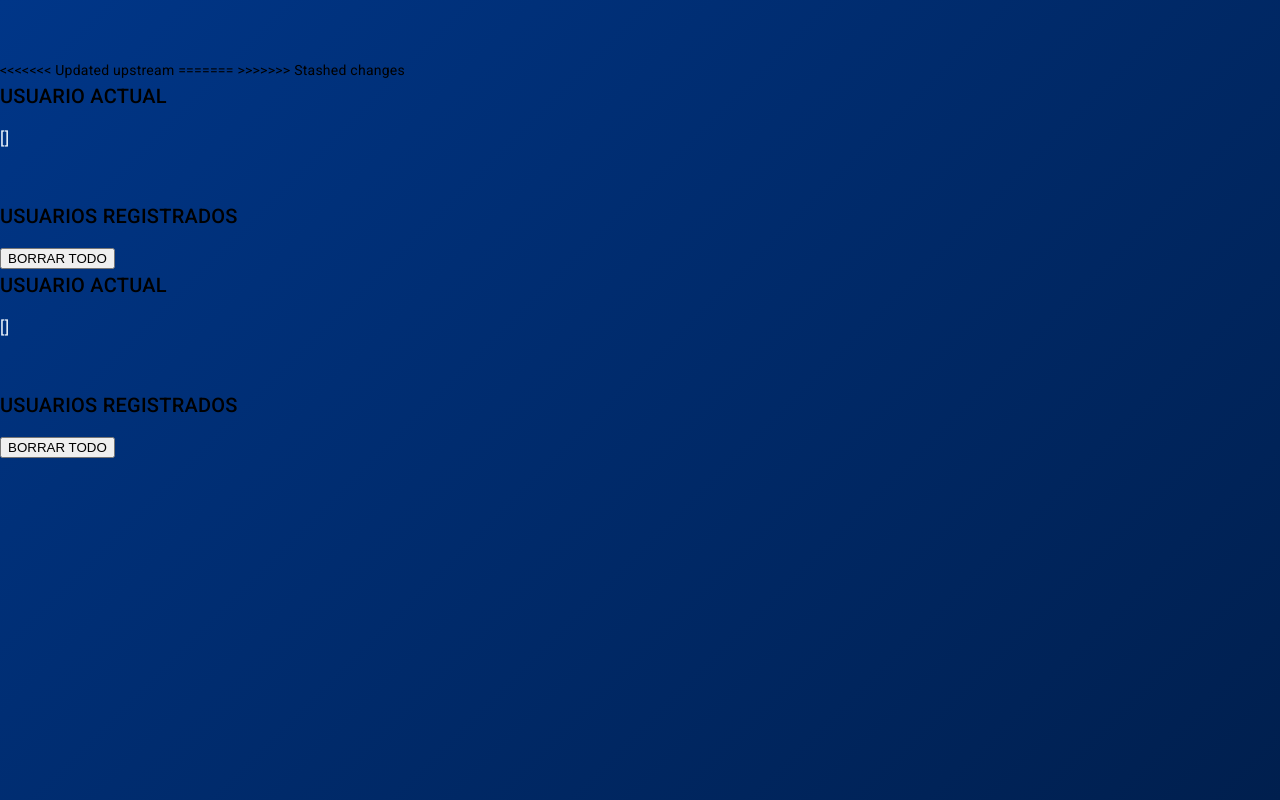
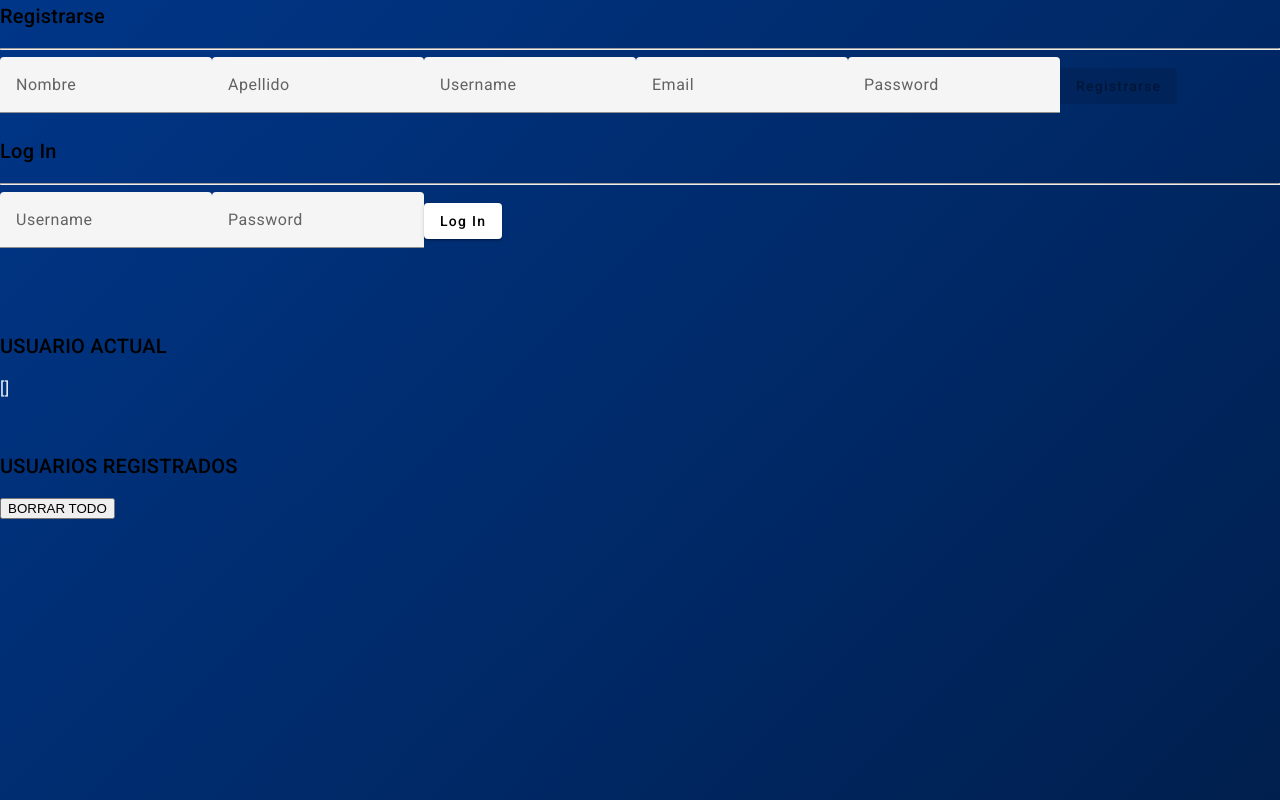
Before and after one commit to Viquirivas01/TP_final, an Angular app in the folder CorteQuiz/: page / in a window 1280 px wide. Built offline with nearby package versions, Linux system fonts and the light colour scheme.

Commit message:
Mergeo con viqui

```diff
--- a/CorteQuiz/src/app/app.component.html
+++ b/CorteQuiz/src/app/app.component.html
@@ -1,3 +1,4 @@
+<app-registro-login></app-registro-login>
 <!--
 <app-juego></app-juego>
  -->
@@ -7,10 +8,4 @@
 <br>
 <br>
 
-<<<<<<< Updated upstream
-=======
-
->>>>>>> Stashed changes
 <app-prueba-ver-usuarios></app-prueba-ver-usuarios>
-
-<app-prueba-ver-usuarios></app-prueba-ver-usuarios>
--- a/CorteQuiz/src/app/components/registro-login/registro-login.component.ts
+++ b/CorteQuiz/src/app/components/registro-login/registro-login.component.ts
@@ -162,7 +162,7 @@ export class RegistroLoginComponent implements OnInit {
 
 	checkUsernameExists(username_check: string): boolean {
 		for (let user of this.usuarioRegistradoList) {
-			if (user.email === username_check) {
+			if (user.username === username_check) {
 				return true;
 			}
 		}
```
